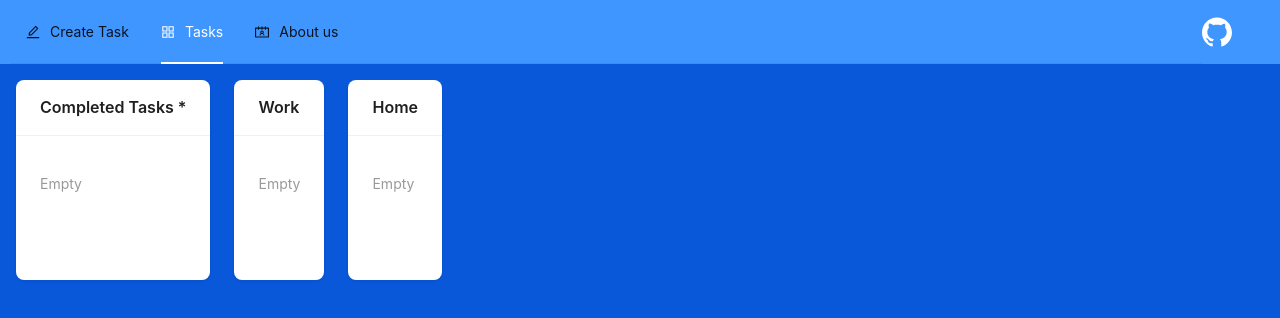
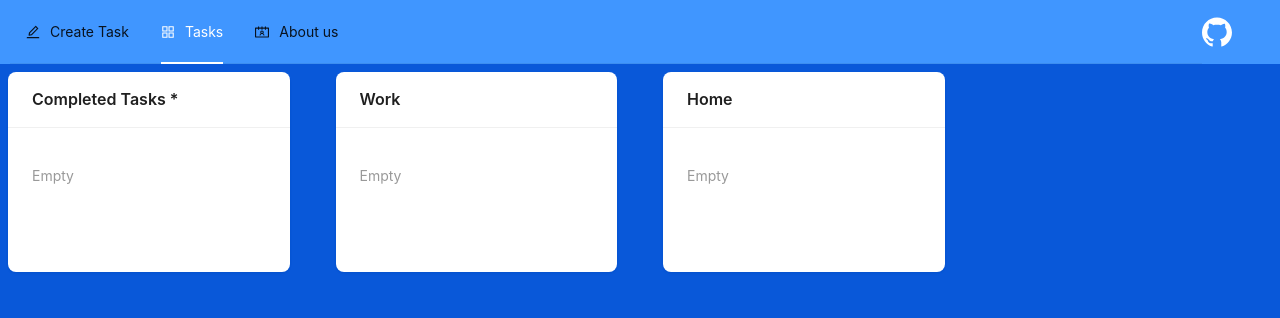
Before and after one commit to NZ888/React-Redux-TodoList, a React (Vite) app: page /tasks in a window 1280 px wide. Shown: the top 318 px of the page. Built offline with nearby package versions, Linux system fonts and the light colour scheme.

Commit message:
Added masonry grid

```diff
--- a/package.json
+++ b/package.json
@@ -17,6 +17,7 @@
     "react-dnd": "^16.0.1",
     "react-dnd-html5-backend": "^16.0.1",
     "react-dom": "^19.1.0",
+    "react-masonry-css": "^1.0.16",
     "react-redux": "^9.2.0"
   },
   "devDependencies": {
--- a/src/App layout/AppLayout.jsx
+++ b/src/App layout/AppLayout.jsx
@@ -27,11 +27,10 @@ const AppLayout = () => (
             <Content style={{ minHeight: 'calc(100vh - 64px)' }}>
                 <Suspense fallback={<FullPageSpinner />}>
                     <Routes>
-                        {/*<Route path="/"        element={<HomePage />} />*/}
                         <Route path="/create-task"  element={<CreateTaskPage />} />
                         <Route path="/tasks"   element={<TasksPage />} />
                         <Route path="/"   element={<AboutPage />} />
-                        <Route path="*"        element={<h1>Страница не найдена</h1>} />
+                        <Route path="*"        element={<h1>Page not found</h1>} />
                     </Routes>
                 </Suspense>
             </Content>
--- a/src/components/content/LayoutGrid.jsx
+++ b/src/components/content/LayoutGrid.jsx
@@ -1,7 +1,8 @@
 import React, {useMemo} from 'react';
 import ContentCategoryComponent from "./ContentCategoryComponent.jsx";
 import {useSelector} from "react-redux";
-
+import Masonry from 'react-masonry-css'
+import "./layoutGrid.css"
 const LayoutGrid = () => {
     const categories = useSelector((state) => state.category.category);
     const tasks = useSelector((state) => state.tasks.tasks);
@@ -13,6 +14,12 @@ const LayoutGrid = () => {
         }))
     ), [categories, tasks]);
 
+    const breakpointColumnsObj = {
+        default: 6,
+        1600: 5,
+        1400: 4,
+        500: 1
+    };
 
     return (
         <div
@@ -20,13 +27,14 @@ const LayoutGrid = () => {
                 width: "100%",
                 height: "100vh",
                 overflowY: "auto",
-                display: "flex",
-                flexWrap: "wrap",
-                gap: 8,
-                padding: 8,
-                alignContent: "flex-start",
+                // display: "flex",
+                // flexWrap: "wrap",
+                // gap: 8,
+                // padding: 8,
+                // alignContent: "flex-start",
             }}
         >
+            <Masonry breakpointCols={breakpointColumnsObj} className="my-masonry-grid" columnClassName="my-masonry-grid_column">
                 {tasksByCategory.map((c) => (
                     <ContentCategoryComponent
                         key={c.value}
@@ -35,6 +43,8 @@ const LayoutGrid = () => {
                         categoryValue={c.value}
                     />
                 ))}
+            </Masonry>
+
         </div>
     );
 };
--- /dev/null
+++ b/src/components/content/layoutGrid.css
@@ -0,0 +1,18 @@
+.my-masonry-grid {
+    display: -webkit-box;
+    display: -ms-flexbox;
+    display: flex;
+    margin-left: -30px;
+    width: auto;
+}
+.my-masonry-grid_column {
+    padding-left: 30px;
+    background-clip: padding-box;
+}
+
+
+.my-masonry-grid_column > div {
+    background: white;
+    margin-bottom: 30px;
+    width: 100%;
+}
```
Also changed, not shown: 1 other file (tests, documents, lock files or other folders). Lines whose indentation alone changed are shown as unchanged.
